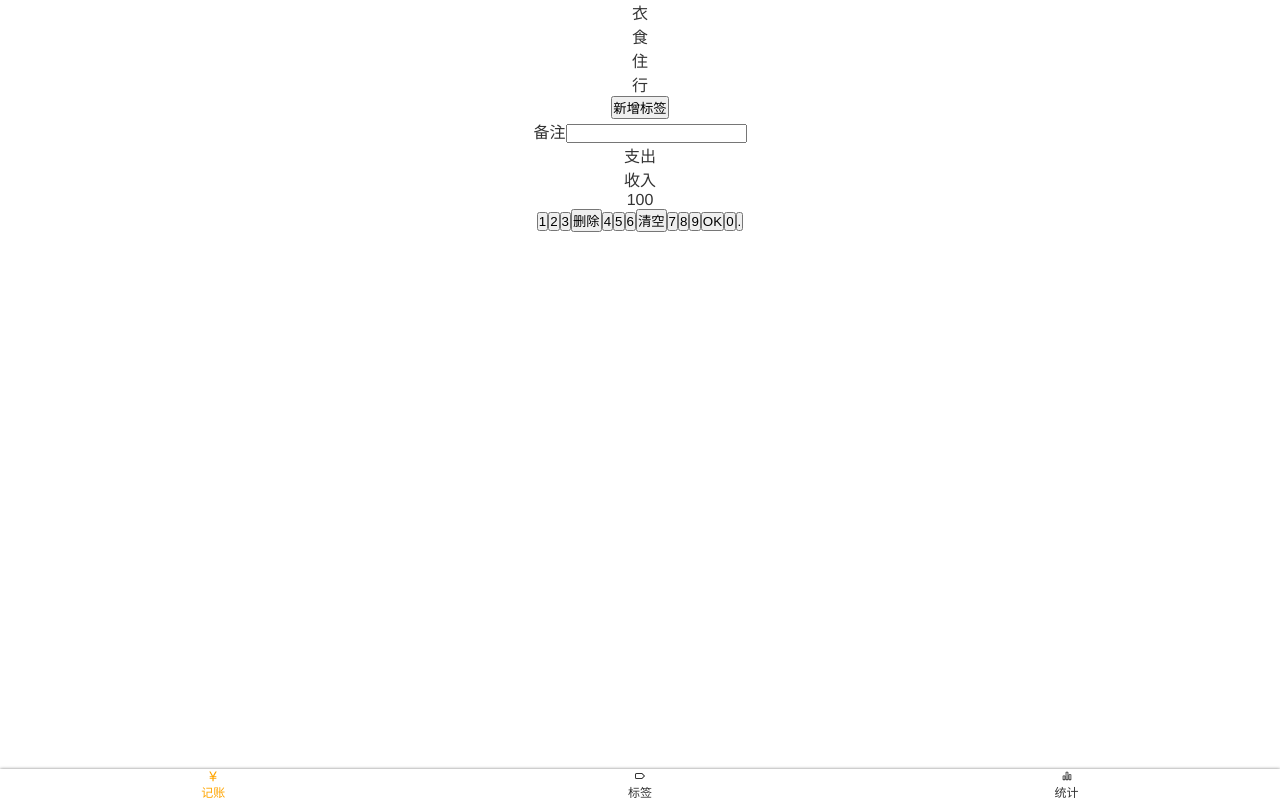
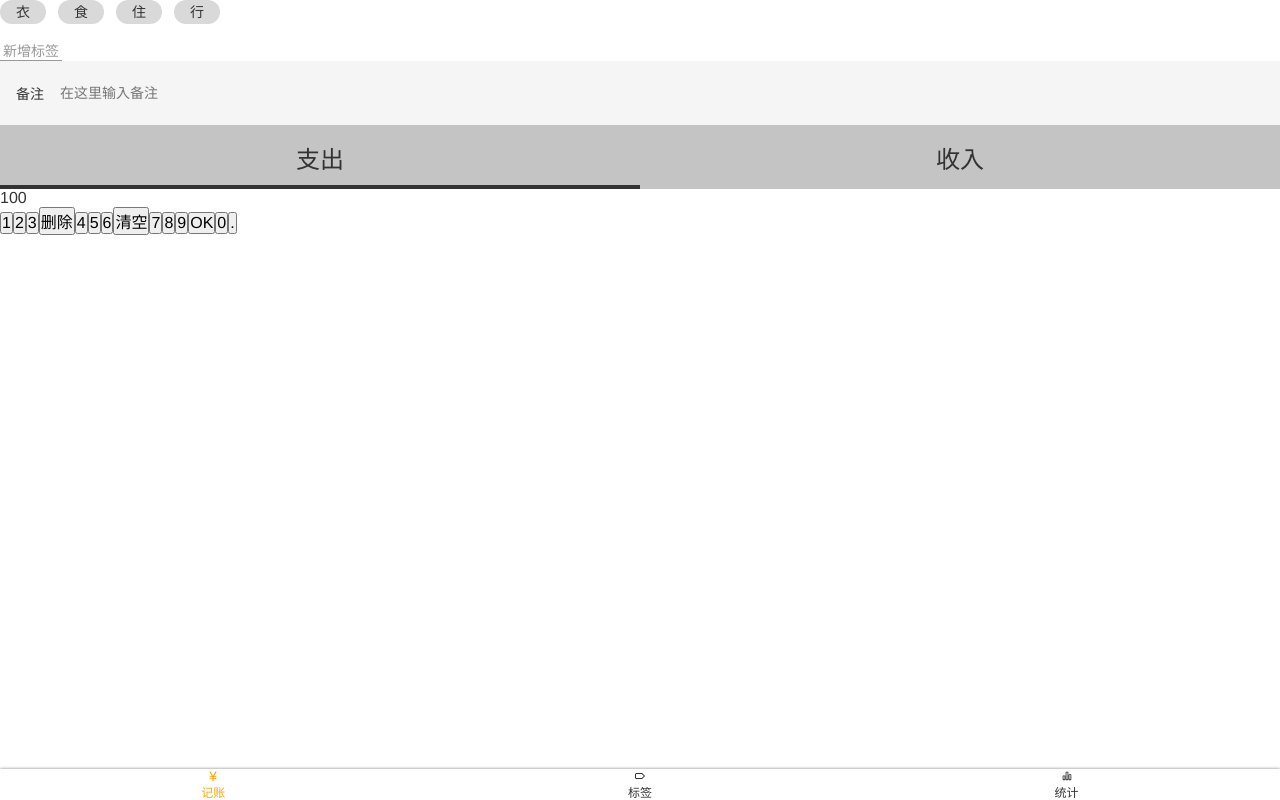
Before and after one commit to cazser/morney, a Vue app: page /#/money in a window 1280 px wide. Built offline with nearby package versions, Linux system fonts and the light colour scheme.

Commit message:
初步完成money的css

```diff
--- a/src/App.vue
+++ b/src/App.vue
@@ -7,8 +7,8 @@
 </template>
 
 <style lang="scss">
-@import "~@/assets/style/helper.scss";
-@import "~@/assets/style/reset.scss";
+//@import "~@/assets/style/helper.scss";
+//@import "~@/assets/style/reset.scss";
 *{padding: 0; margin: 0; box-sizing: border-box;}
 *::after, *::before{box-sizing: boder-box;}
 #app {
@@ -22,7 +22,7 @@
   font-family: Avenir, Helvetica, Arial, sans-serif;
   -webkit-font-smoothing: antialiased;
   -moz-osx-font-smoothing: grayscale;
-  text-align: center;
+  font-size: 16px;
   color: #333;
 }
 a{
--- a/src/assets/style/reset.scss
+++ b/src/assets/style/reset.scss
@@ -4,3 +4,11 @@
     text-decoration: none;
     color: inherit;
   }
+
+ul, ol{
+  list-style: none;
+}
+
+button, input{
+  font:inherit;
+}
--- a/src/components/Layout.vue
+++ b/src/components/Layout.vue
@@ -1,5 +1,5 @@
 import Money from '@/views/Money.vue';
-import { shallowMount } from '@vue/test-utils';
+
 <template>
     <div class="nav-wrapper">
       <div class="content">
--- a/src/views/Money.vue
+++ b/src/views/Money.vue
@@ -12,14 +12,15 @@
                 <button>新增标签</button>
             </div>
         </div>
-        <div class="types">
+        <div >
             <label class="notes">
                 <span class="name">备注</span>
-                <input class="value" type="text">
+                <input class="value" type="text"
+                 placeholder="在这里输入备注">
             </label>
         </div>
         <div>
-            <ul>
+            <ul class="types">
                 <li class="selected">支出</li>
                 <li>收入</li>
             </ul>
@@ -55,5 +56,76 @@
 </script>
 
 <style lang="scss" scoped>
-
+@import "~@/assets/style/helper.scss";
+@import "~@/assets/style/reset.scss";
+    .types{
+        background: #c4c4c4;
+        display: flex;
+        text-align: center;
+        font-size: 24px;
+        > li{
+            width: 50%;
+            height: 64px;
+            display: flex;
+            justify-content: center;
+            align-items: center;
+            position: relative;
+            &.selected::after{
+                content:'';
+                position: absolute;
+                bottom: 0;
+                left:0;
+                width: 100%;
+                height: 4px;
+                background: #333;
+            }
+        }
+    }
+    .notes{
+        background: #f5f5f5;
+        font-size: 14px;
+        display: block;
+        padding: 0 16px;
+        display: flex;
+        align-items: center;
+        .name{
+            padding-right: 16px;
+        }
+        input{
+            height: 64px;
+            flex-grow: 1;
+            background: transparent;
+            border: none;
+        }
+        > input:focus {
+        outline:none;
+        border: 1px solid #4e6ef2;
+        background:white;
+        }
+    }
+    .tags{
+        font-size: 14px;
+         > .current{
+             display: flex;
+             > li{
+                 background: #d9d9d9;
+                 $h: 24px;
+                 height: $h;
+                 border-radius: $h/2;
+                 padding: 0 16px;
+                 margin-right: 12px;
+                 line-height: $h;
+             }
+         }
+         > .new{
+             padding-top: 16px;
+             button{
+                 background: transparent;
+                 border: none;
+                 border-bottom:1px solid;
+                 color: #999;
+                 padding: 0 3px;
+             }
+         }
+    }
 </style>
```
